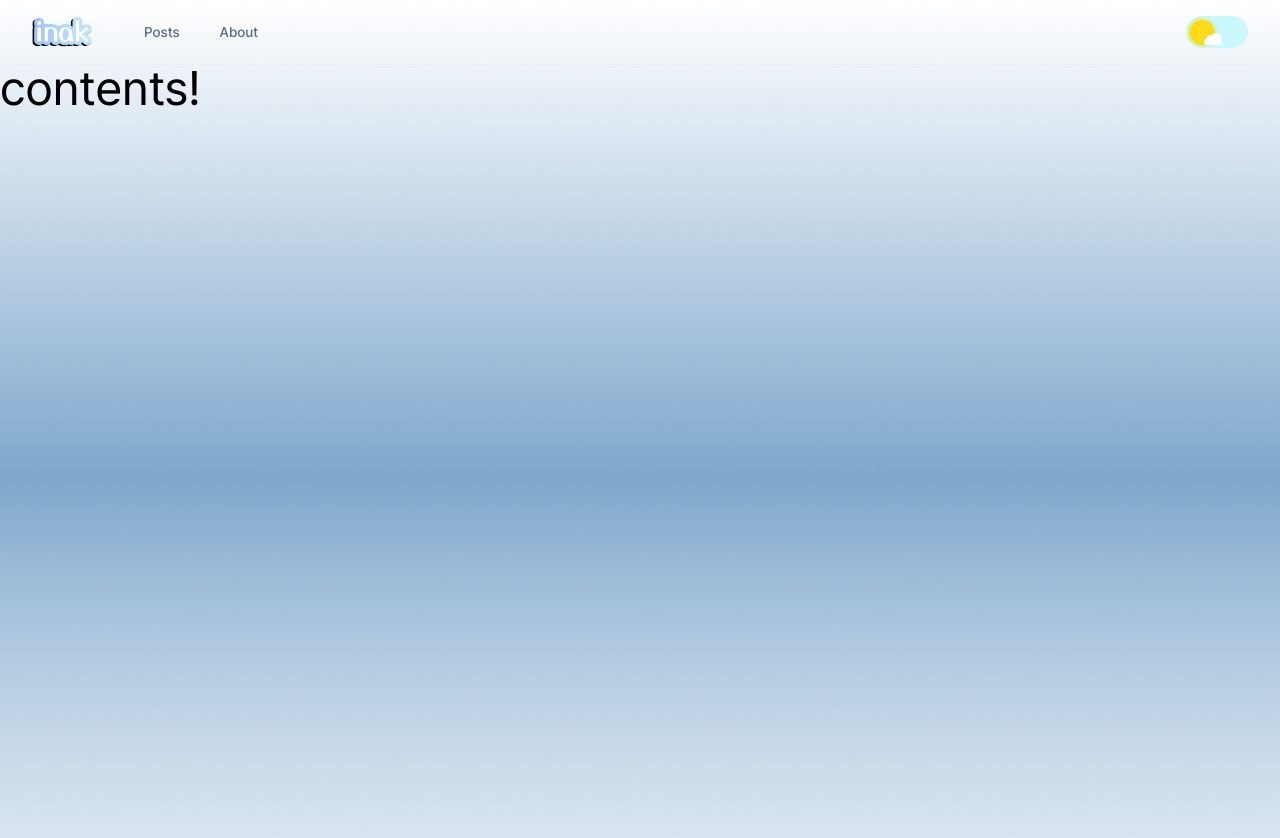
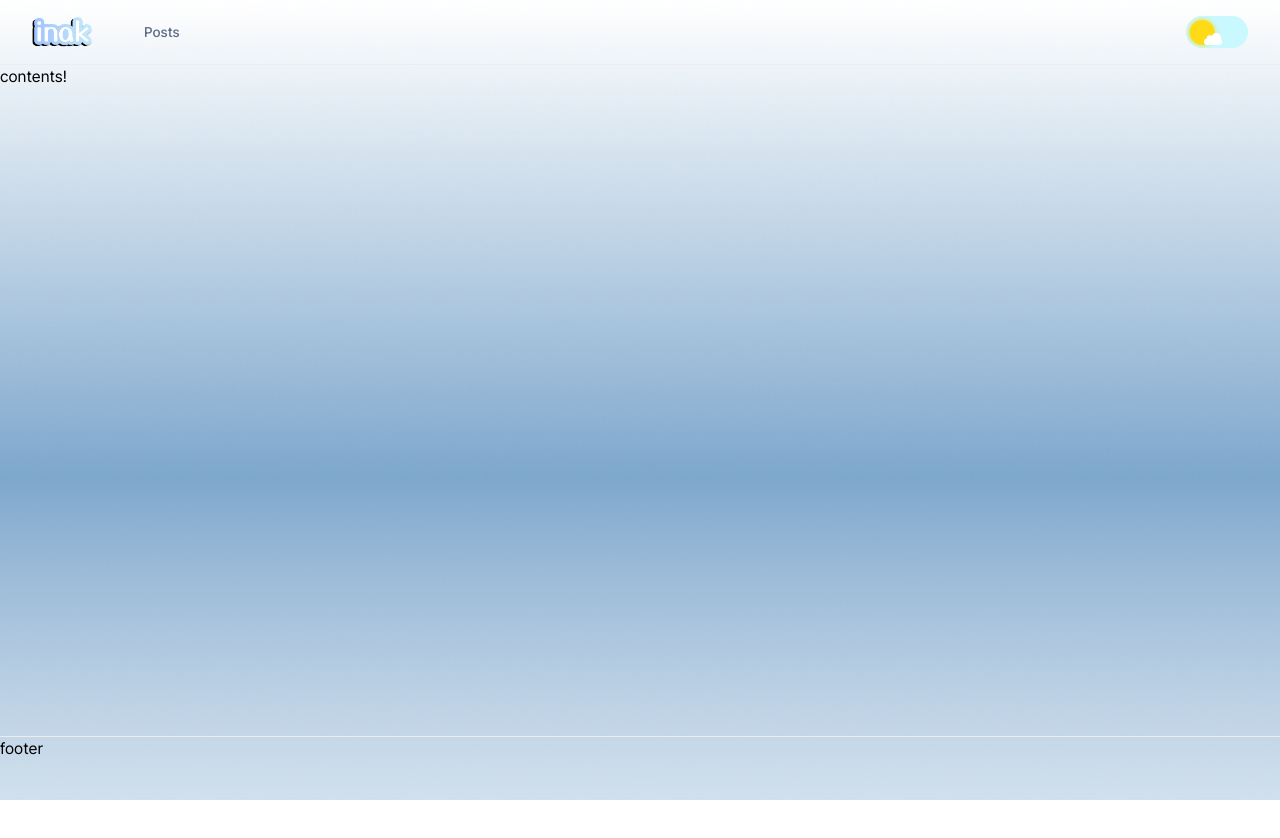
Before and after one commit to Yooinhak/inak-blog, a Next.js app: page / in a window 1280 px wide. Shown: the top 838 px of the page. After the commit the page ends 800 px from the top, so only its background shows below. Built offline with nearby package versions, Linux system fonts and the light colour scheme.

Commit message:
feat. footer position

```diff
--- a/src/app/layout.tsx
+++ b/src/app/layout.tsx
@@ -3,6 +3,7 @@ import './global.css';
 import type { Metadata } from 'next';
 
 import Header from '@components/Header';
+import Footer from '@components/Footer';
 import { default as ThemeProvider } from '@themes/Provider';
 
 import localFont from 'next/font/local';
@@ -31,7 +32,8 @@ export default function RootLayout({
       >
         <ThemeProvider>
           <Header />
-          <main className="pt-16">{children}</main>
+          <main className="min-h-[calc(100vh_-_129px)]">{children}</main>
+          <Footer />
         </ThemeProvider>
       </body>
     </html>
--- a/src/app/page.tsx
+++ b/src/app/page.tsx
@@ -1,3 +1,3 @@
 export default function Home() {
-  return <div className="h-screen text-5xl">contents!</div>;
+  return <div>contents!</div>;
 }
--- a/src/app/posts/[category]/[slug]/page.tsx
+++ b/src/app/posts/[category]/[slug]/page.tsx
@@ -22,17 +22,16 @@ const Page = ({ params }: PageParams) => {
 
   return (
     <div className={'prose dark:prose-invert mx-auto w-full px-5'}>
-      <div className="relative w-auto h-full max-h-80">
-        <Image
-          src={'/test/친칠라2.png'}
-          alt={'preview image'}
-          fill
-          objectFit={'cover'}
-          className={'mx-0'}
-        />
-      </div>
+      <Image
+        src={'/test/친칠라2.png'}
+        alt={'preview image'}
+        className={'rounded-lg w-full my-4 max-h-80 object-cover'}
+        width={0}
+        height={0}
+        sizes={'100%'}
+      />
 
-      <div className="mt-12">{postDetail.title}</div>
+      <div>{postDetail.title}</div>
       <div>{postDetail.formattedCreatedDate}</div>
 
       <article>
--- /dev/null
+++ b/src/components/Footer/index.tsx
@@ -0,0 +1,9 @@
+const Component = () => {
+  return (
+    <footer className="h-16 border-t w-full backdrop-blur-sm border-gray-30 z-50 transition-transform from-[rgba(255,255,255,0.2)] to-[rgba(255,255,255,0.3)]">
+      footer
+    </footer>
+  );
+};
+
+export default Component;
--- a/src/components/Header/component.tsx
+++ b/src/components/Header/component.tsx
@@ -13,7 +13,7 @@ import DarkMode from './darkMode';
 
 const navigation = [
   { name: 'Posts', href: '/posts' },
-  { name: 'About', href: '/about' },
+  // { name: 'About', href: '/about' },
 ];
 
 function classNames(...classes: string[]) {
@@ -31,7 +31,7 @@ const Component = () => {
   return (
     <Disclosure
       as="nav"
-      className="fixed top-0 left-0 w-full backdrop-blur-sm border-b border-gray-30"
+      className="sticky top-0 left-0 w-full backdrop-blur-sm border-b border-gray-30 z-50"
     >
       <div className="mx-auto max-w-7xl px-4 sm:px-6 lg:px-8">
         <div className="flex h-16 items-center justify-between">
```
